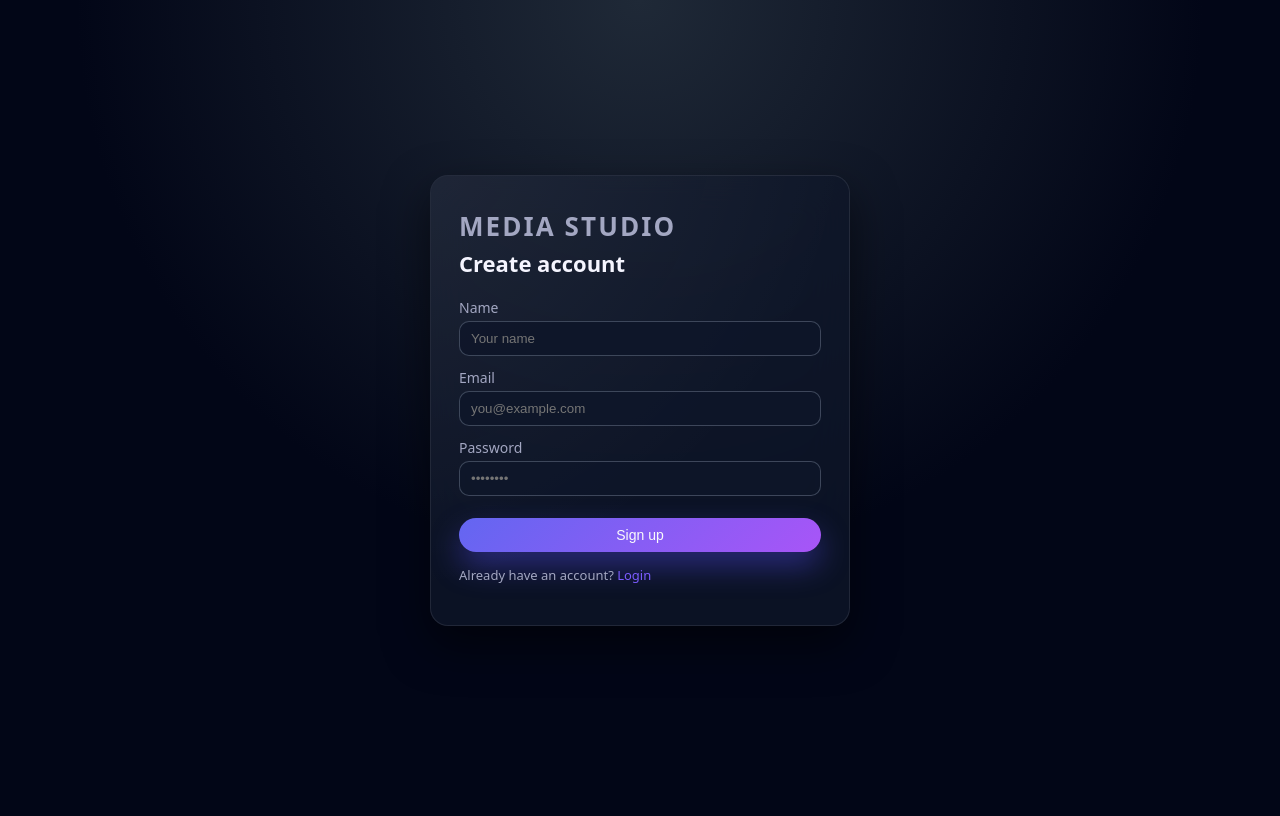
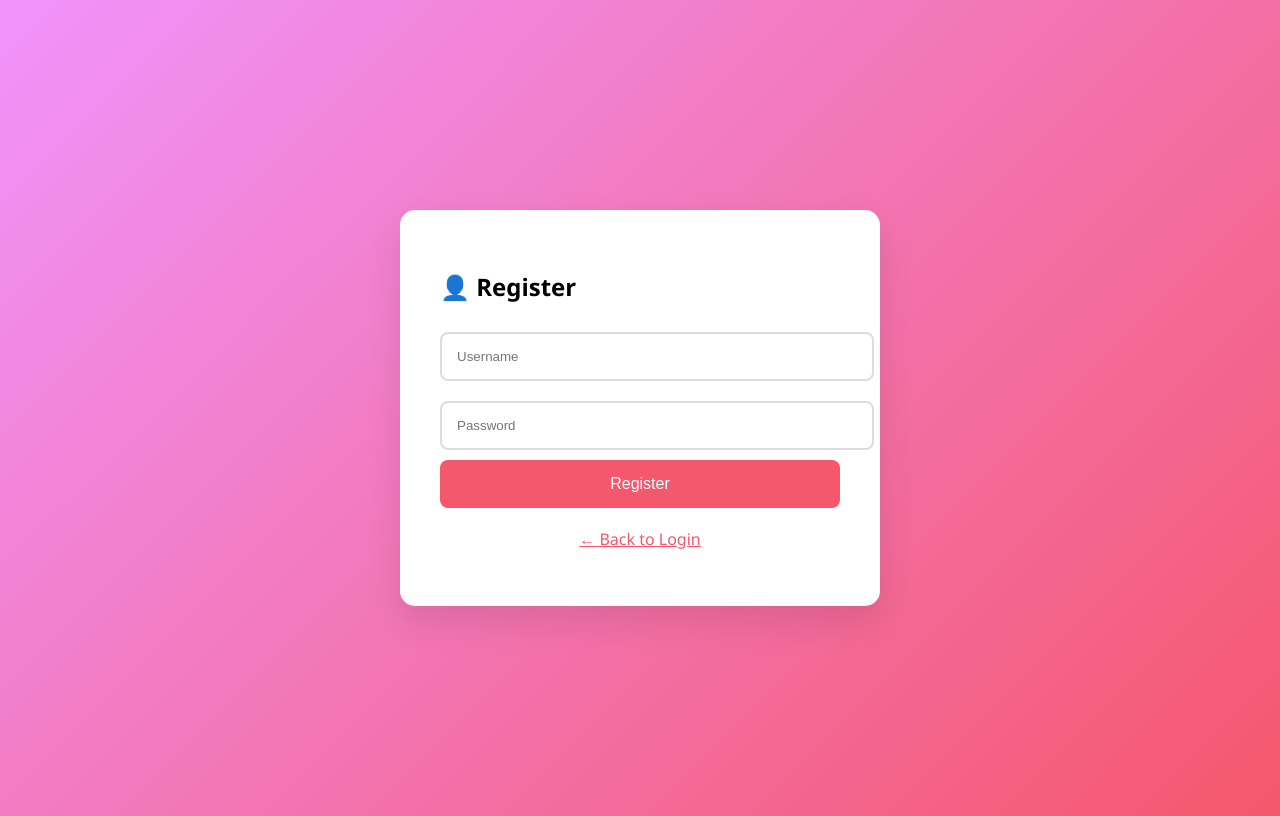
Before and after one commit to mswalih189/Image-conversion, a Flask app: page /register in a window 1280 px wide. Before the commit the page ends 626 px from the top, so only its background shows below. Run offline with Flask 3, Linux system fonts and the light colour scheme.

Commit message:
Revise register.html for new design and fields

```diff
--- a/templates/register.html
+++ b/templates/register.html
@@ -1,50 +1,28 @@
 <!DOCTYPE html>
-<html lang="en">
-
+<html>
 <head>
-    <meta charset="UTF-8">
-    <title>Register – Media Studio</title>
-    <link rel="stylesheet" href="{{ url_for('static', filename='css/style.css') }}">
+    <title>Register - Image Editor</title>
+    <meta name="viewport" content="width=device-width">
+    <style>
+        body { font-family: 'Segoe UI', sans-serif; background: linear-gradient(135deg, #f093fb 0%, #f5576c 100%); min-height: 100vh; display: flex; align-items: center; justify-content: center; }
+        .register-box { background: white; padding: 40px; border-radius: 15px; box-shadow: 0 15px 35px rgba(0,0,0,0.1); width: 100%; max-width: 400px; }
+        .btn { width: 100%; padding: 15px; background: #f5576c; color: white; border: none; border-radius: 8px; font-size: 16px; cursor: pointer; }
+    </style>
 </head>
-
-<body class="auth-body">
-    <div class="background-gradient"></div>
-
-    <div class="card glass auth-card">
-        <h1 class="app-title">Media Studio</h1>
-        <h2 class="auth-title">Create account</h2>
-
-        {% with messages = get_flashed_messages(with_categories=true) %}
-        {% if messages %}
-        <ul class="flash-list">
-            {% for category, message in messages %}
-            <li class="flash {{ category }}">{{ message }}</li>
-            {% endfor %}
-        </ul>
-        {% endif %}
+<body>
+    <div class="register-box">
+        <h2>👤 Register</h2>
+        {% with messages = get_flashed_messages() %}
+            {% if messages %}
+                <div style="padding: 12px; background: #d4edda; color: #155724; border-radius: 8px; margin: 10px 0;">{{ messages[0] }}</div>
+            {% endif %}
         {% endwith %}
-
-        <form method="POST" class="auth-form">
-            <div class="field">
-                <label>Name</label>
-                <input type="text" name="name" placeholder="Your name" required>
-            </div>
-            <div class="field">
-                <label>Email</label>
-                <input type="email" name="email" placeholder="you@example.com" required>
-            </div>
-            <div class="field">
-                <label>Password</label>
-                <input type="password" name="password" placeholder="••••••••" required>
-            </div>
-            <button type="submit" class="btn-primary full">Sign up</button>
+        <form method="POST">
+            <input type="text" name="username" placeholder="Username" required style="width:100%; padding:15px; margin:10px 0; border:2px solid #ddd; border-radius:8px;">
+            <input type="password" name="password" placeholder="Password" required style="width:100%; padding:15px; margin:10px 0; border:2px solid #ddd; border-radius:8px;">
+            <button type="submit" class="btn">Register</button>
         </form>
-
-        <p class="small-text">
-            Already have an account?
-            <a href="{{ url_for('auth.login') }}">Login</a>
-        </p>
+        <p style="text-align: center; margin-top: 20px;"><a href="{{ url_for('login') }}" style="color: #f5576c;">← Back to Login</a></p>
     </div>
 </body>
-
 </html>
```
